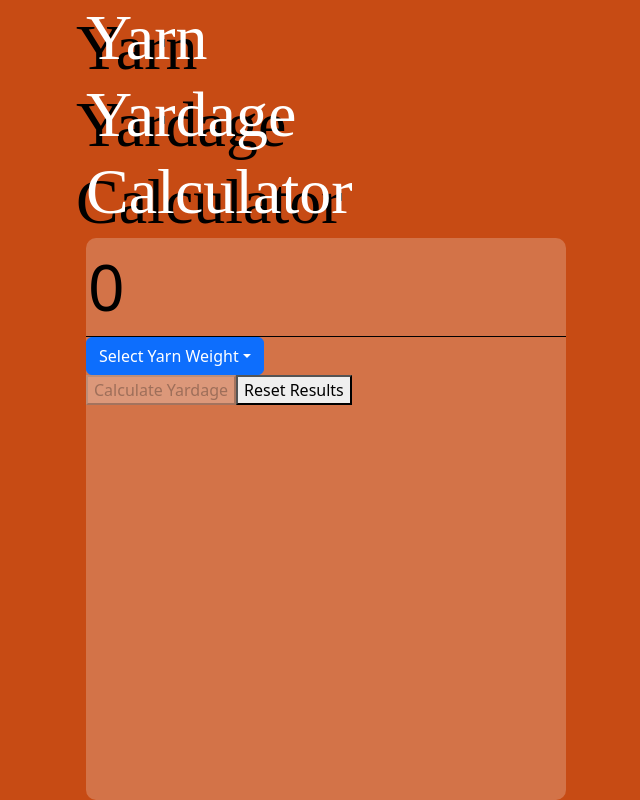
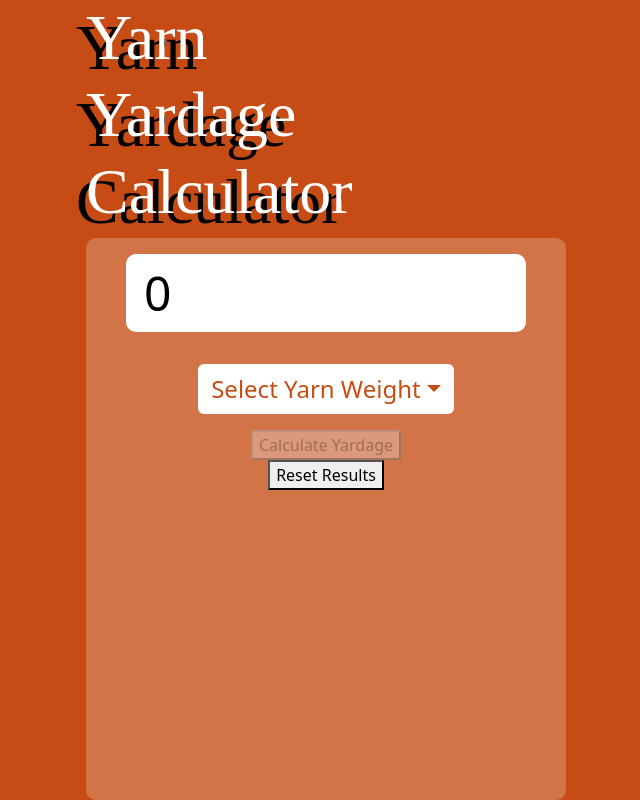
Before and after one commit to racheljay/yarn-yardage-calculator, a React (Create React App) app: page / in a window 1280 px wide. Shown: the whole page, without its empty margins (314-954 px from the left). Built offline with nearby package versions, Linux system fonts and the light colour scheme; a web font is replaced by a local one.

Commit message:
more num input styles and dropdown styles

```diff
--- a/src/App.js
+++ b/src/App.js
@@ -19,7 +19,10 @@ const Container = styled('div', {
 const Form = styled('form', {
   background: transparent,
   borderRadius: "10px",
+  display: "flex",
+  flexDirection: "column",
   height: "40rem",
+  alignItems: "center",
   width: "30rem"
 })
 
@@ -45,27 +48,29 @@ const Title = styled('h1', {
 })
 
 const WeightInput = styled('input', {
-  background: "transparent",
-  border: "none",
-  borderBottom: "1px solid black",
-  fontSize: "4rem",
-  width: "inherit",
+  background: "white",
+  border: "2px solid white",
+  borderRadius: "inherit",
+  fontSize: "3rem",
+  margin: "1rem",
+  paddingLeft: "1rem",
+  width: "25rem",
   // hide number input arrow toggles
   "&::-webkit-outer-spin-button, &::-webkit-inner-spin-button": {
     "-webkit-appearance": "none",
     margin: "0"
   },
   "-moz-appearance": "textfield",
-  "&::after": {
-    content: `"+"`,
-    background: "yellow",
-    display: "block",
-    position: "absolute",
-    zIndex: "10",
-    transform: "translateX(-100%)",
-    width: "1rem",
-    height: "1rem"
-  }
+  // "&::after": {
+  //   content: `"+"`,
+  //   background: "yellow",
+  //   display: "block",
+  //   position: "absolute",
+  //   zIndex: "10",
+  //   transform: "translateX(-100%)",
+  //   width: "1rem",
+  //   height: "1rem"
+  // }
 })
 
 // Data includes a min and max for each entry
@@ -98,14 +103,31 @@ function App() {
   const [formComplete, setFormComplete] = useState(false)
 
   useEffect(() => {
-    if(numberInput > 0 && yarnSelection !== "") {
+    if (numberInput > 0 && yarnSelection !== "") {
       setFormComplete(true)
     }
-  },[yarnSelection])
+  }, [yarnSelection])
 
   function YarnTypeDropdown() {
     return (
-      <DropdownButton id="dropdown-basic-button" title="Select Yarn Weight">
+      <>
+        <style type="text/css">
+          {`
+    .btn-flat {
+      background-color: white;
+      color: ${tomato};
+    }
+    .btn-bigger {
+      margin: 1rem 1.5rem;
+      font-size: 1.5rem;
+    }
+    `}
+        </style>
+        <DropdownButton
+          variant="flat"
+          size="bigger"
+          id="dropdown-basic-button"
+          title={yarnSelection !== "" ? weightStrings[yarnSelection] : "Select Yarn Weight"}>
           {weightStrings.map((item, index) => {
             return (
               <Dropdown.Item
@@ -115,6 +137,7 @@ function App() {
             )
           })}
         </DropdownButton>
+      </>
     );
   }
 
```
Lines whose indentation alone changed are shown as unchanged.
